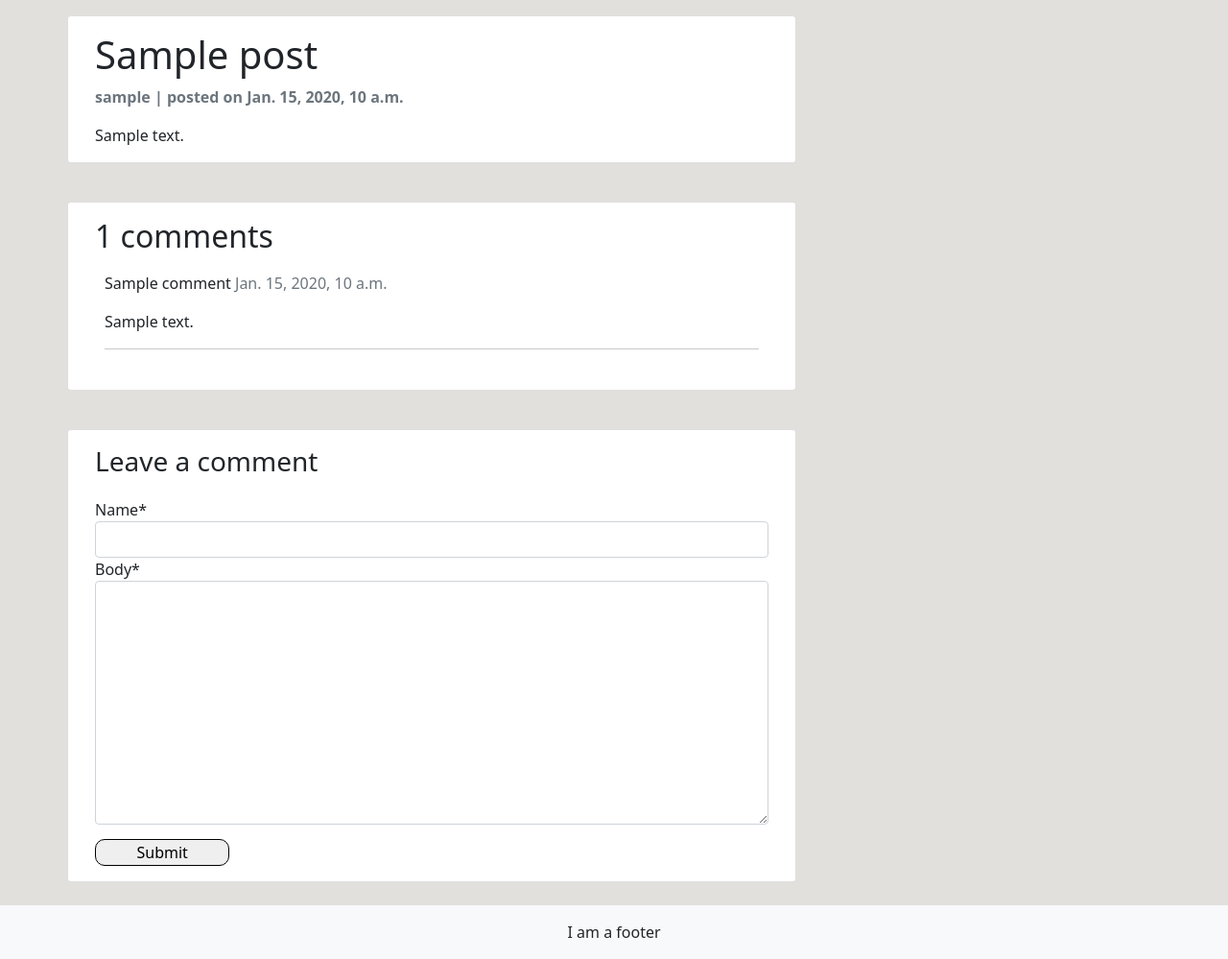
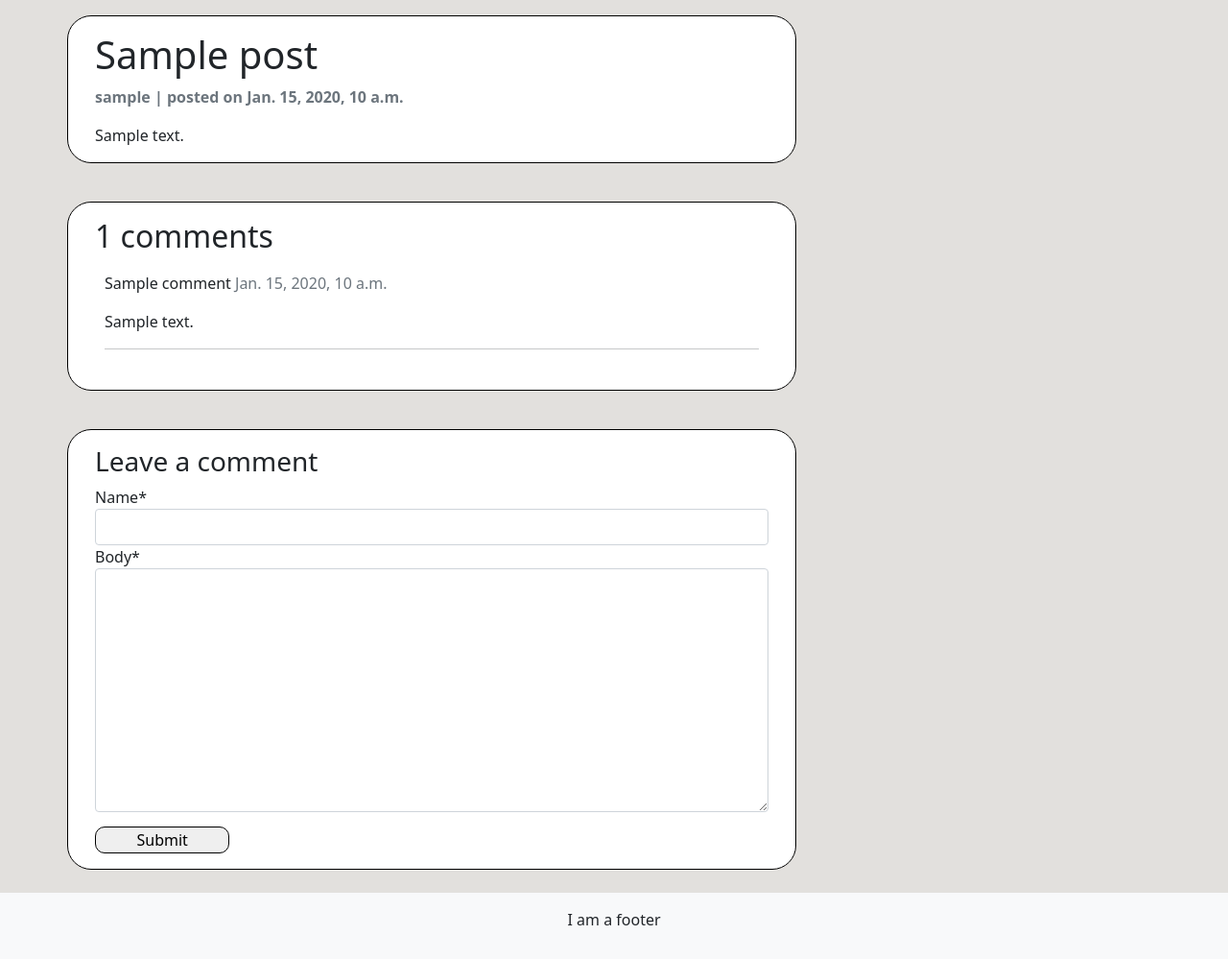
Before and after one commit to Charlie9009/CI_PP4_BLOG, a Django app: a page that uses templates/post_detail.html in a window 1280 px wide. Shown: the part 56-1055 px from the top of the page at 96% size. After the commit the page ends 1020 px from the top, so only its background shows below. Run offline with Django 3.2, Linux system fonts and the light colour scheme; tables that the repository leaves empty hold one stand-in row (values such as "Sample post"); some libraries are stand-ins or nearby versions.

Commit message:
POST_DETAIL.HTML: Add container class for styling to container divs.

```diff
--- a/templates/post_detail.html
+++ b/templates/post_detail.html
@@ -4,8 +4,8 @@
 
 <div class="container">
   <div class="row">
-    <div class="col-md-8 card mb-4  mt-3 left  top">
-      <div class="card-body">
+    <div class="col-md-8 card mb-4 mt-3 left top container-color">
+      <div class="card-body ">
         <h1>{% block title %} {{ post.title }} {% endblock title %}</h1>
         <strong><p class=" text-muted">{{ post.author }} | posted on {{ post.created_on }}</p></strong>
         <p class="card-text ">{{ post.content | safe }}</p>
@@ -13,7 +13,7 @@
     </div>
 
 
-    <div class="col-md-8 card mb-4  mt-3 ">
+    <div class="col-md-8 card mb-4 mt-3 container-color">
       <div class="card-body">
         <!-- comments -->
         <h2>{{ comments.count }} comments</h2>
@@ -32,15 +32,15 @@
         {% endfor %}
       </div>
     </div>
-    <div class="col-md-8 card mb-4  mt-3 ">
+    <div class="col-md-8 card mb-4 mt-3 container-color">
       <div class="card-body">
         {% if commented %}
         <div class="alert alert-success" role="alert">
-          Your comment is awaiting moderation
+          Your comment have been posted
         </div>
         {% else %}
         <h3>Leave a comment</h3>
-        <form method="post" style="margin-top: 1.3em;">
+        <form method="post" >
           {{ comment_form | crispy }}
           {% csrf_token %}
           <button id="comment-submit-button" type="submit">Submit</button>
```
